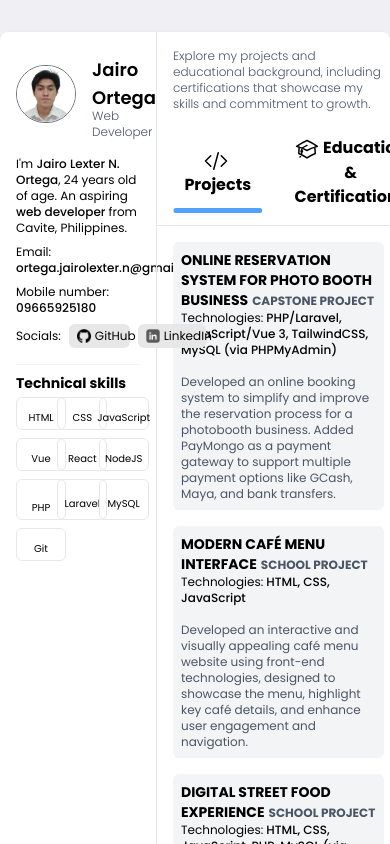
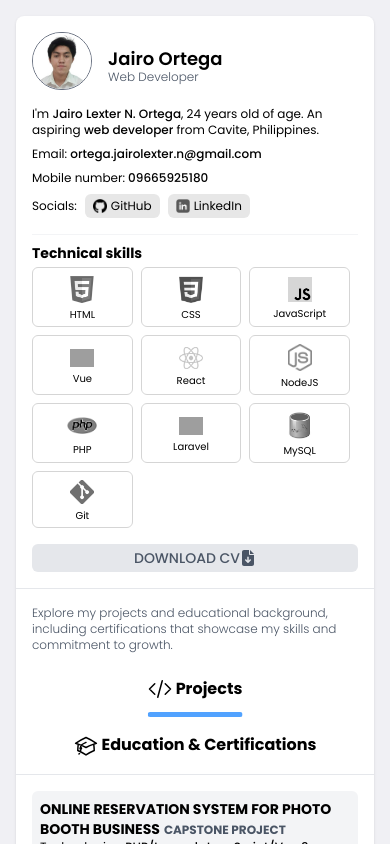
Before and after one commit to jai-xyz/my-portfolio, a React (Vite) app: page / in a window 390 px wide. Shown: the top 844 px of the page. Built offline with nearby package versions, Linux system fonts and the light colour scheme; grey boxes are pictures that could not be loaded.

Commit message:
make responsive from xxs to 2xl

```diff
--- a/src/App.jsx
+++ b/src/App.jsx
@@ -53,22 +53,22 @@ export default function App() {
   ];
 
   const [projects, setProjects] = useState(defaultProjects);
-  const contentRef = useRef(null);
-  const [isScrollable, setIsScrollable] = useState(false);
+  // const contentRef = useRef(null);
+  // const [isScrollable, setIsScrollable] = useState(false);
 
-  useEffect(() => {
-    if (contentRef.current) {
-      setIsScrollable(
-        contentRef.current.scrollHeight > contentRef.current.clientHeight
-      );
-    }
-  }, [activeTab, projects]);
+  // useEffect(() => {
+  //   if (contentRef.current) {
+  //     setIsScrollable(
+  //       contentRef.current.scrollHeight > contentRef.current.clientHeight
+  //     );
+  //   }
+  // }, [activeTab, projects]);
 
   return (
     // main body
-    <div className="max-w-5xl mx-auto h-full rounded-lg shadow bg-white mt-8 flex">
+    <div className="min-2xl:max-w-5xl min-xl:max-w-5xl min-lg:max-w-4xl min-md:max-w-2xl mx-4 min-xl:mx-auto h-full rounded-lg shadow bg-white min-lg:mt-8 min-xxs:mt-4  flex min-lg:flex-row min-lg:mx-auto min-md:mx-auto min-xxs:flex-col">
       {/* left side */}
-      <div className="w-2/5 px-4 py-4 flex flex-col justify-between">
+      <div className="min-lg:w-2/5 px-4 py-4 flex flex-col justify-between min-md:w-full">
         {/* image and name */}
         <div>
           <div className="flex justify-left items-center">
@@ -139,69 +139,69 @@ export default function App() {
           {/* technical skills with logo */}
           <div className="mt-2">
             <h3 className="text-sm font-bold">Technical skills</h3>
-            <div className="grid grid-cols-3 mt-1 gap-2 pe-2">
-              <div className="img-grayscale border rounded-md flex flex-col items-center justify-center px-6 pt-2 pb-1 ">
+            <div className="grid min-lg:grid-cols-3 mt-1 gap-2 pe-2 min-xs:grid-cols-5 min-xxs:grid-cols-3">
+              <div className="img-grayscale border border-gray-300 hover:border-gray-500 rounded-md flex flex-col items-center justify-center px-6 pt-2 pb-1 ">
                 <div>
                   <img src="./html.png" width={24} alt="html" />
                 </div>
                 <span className="text-[10px] mt-1">HTML</span>
               </div>
 
-              <div className="img-grayscale border rounded-md flex flex-col items-center justify-center px-6 pt-2 pb-1 ">
+              <div className="img-grayscale border border-gray-300 hover:border-gray-500  rounded-md flex flex-col items-center justify-center px-6 pt-2 pb-1 ">
                 <div>
                   <img src="./css.png" width={24} alt="css" />
                 </div>
                 <span className="text-[10px] mt-1">CSS</span>
               </div>
 
-              <div className="img-grayscale border rounded-md flex flex-col items-center justify-center px-6 pt-2 pb-1 ">
+              <div className="img-grayscale border border-gray-300 hover:border-gray-500  rounded-md flex flex-col items-center justify-center px-6 pt-2 pb-1 ">
                 <div>
                   <img src="./js.png" width={24} alt="js" />
                 </div>
                 <span className="text-[10px] mt-1">JavaScript</span>
               </div>
 
-              <div className="img-grayscale border rounded-md flex flex-col items-center justify-center px-6 pt-2 pb-1 ">
+              <div className="img-grayscale border border-gray-300 hover:border-gray-500  rounded-md flex flex-col items-center justify-center px-6 pt-2 pb-1 ">
                 <div>
                   <img src="./vue.png" width={24} alt="vue" />
                 </div>
                 <span className="text-[10px] mt-1">Vue</span>
               </div>
 
-              <div className="img-grayscale border rounded-md flex flex-col items-center justify-center px-6 pt-2 pb-1 ">
+              <div className="img-grayscale border border-gray-300 hover:border-gray-500  rounded-md flex flex-col items-center justify-center px-6 pt-2 pb-1 ">
                 <div>
                   <img src="./react.png" width={24} alt="react" />
                 </div>
                 <span className="text-[10px] mt-1">React</span>
               </div>
 
-              <div className="img-grayscale border rounded-md flex flex-col items-center justify-center px-6 pt-2 pb-1 ">
+              <div className="img-grayscale border border-gray-300 hover:border-gray-500  rounded-md flex flex-col items-center justify-center px-6 pt-2 pb-1 ">
                 <div>
                   <img src="./nodejs.png" width={24} alt="nodejs" />
                 </div>
                 <span className="text-[10px] mt-1">NodeJS</span>
               </div>
 
-              <div className="img-grayscale border rounded-md flex flex-col items-center justify-center px-6 pt-3 pb-1 ">
+              <div className="img-grayscale border border-gray-300 hover:border-gray-500   rounded-md flex flex-col items-center justify-center px-6 pt-3 pb-1 ">
                 <div>
                   <img src="./php.png" width={30} alt="php" />
                 </div>
                 <span className="text-[10px] mt-2">PHP</span>
               </div>
 
-              <div className="img-grayscale border rounded-md flex flex-col items-center justify-center px-6 pt-2 pb-1 ">
+              <div className="img-grayscale border border-gray-300 hover:border-gray-500  rounded-md flex flex-col items-center justify-center px-6 pt-2 pb-1 ">
                 <div>
                   <img src="./laravel.png" width={24} alt="laravel" />
                 </div>
                 <span className="text-[10px] mt-1">Laravel</span>
               </div>
-              <div className="img-grayscale  border rounded-md flex flex-col items-center justify-center px-6 pt-2 pb-1 ">
+              <div className="img-grayscale border border-gray-300 hover:border-gray-500  rounded-md flex flex-col items-center justify-center px-6 pt-2 pb-1 ">
                 <div>
                   <img src="./mysql.png" width={24} alt="mysql" />
                 </div>
                 <span className="text-[10px] mt-1">MySQL</span>
               </div>
-              <div className="img-grayscale  border rounded-md flex flex-col items-center justify-center px-6 pt-2 pb-1 ">
+              <div className="img-grayscale  border border-gray-300 hover:border-gray-500  rounded-md flex flex-col items-center justify-center px-6 pt-2 pb-1 ">
                 <div>
                   <img src="./git.png" width={24} alt="git" />
                 </div>
@@ -210,7 +210,7 @@ export default function App() {
             </div>
           </div>
         </div>
-        <div className="flex justify-center items-center mt-auto">
+        <div className="flex justify-center items-center min-lg:mt-auto min-xxs:mt-4">
           <button className="bg-gray-200 text-sm font-medium text-gray-600 hover:text-white hover:bg-blue-400  transition duration-300 ease-in-out  w-full py-1 rounded-md">
             <a href={resume} download="Resume_JairoOrtega.pdf">
               DOWNLOAD CV
@@ -227,15 +227,15 @@ export default function App() {
         </div>
       </div>
       {/* right side */}
-      <div className="w-3/4 py-4 border-l border-gray-200  ">
+      <div className="min-lg:w-3/4 py-4 min-lg:border-l min-lg:border-t-0 min-xxs:border-t border-gray-200">
         <div className="px-4 text-xs font-light text-gray-600">
           Explore my projects and educational background, including
           certifications that showcase my skills and commitment to growth.
         </div>
-        <div className="flex mx-auto items-center w-full border-b border-gray-200 mt-2">
+        <div className="flex mx-auto items-center min-sm:flex-row min-xxs:flex-col  w-full border-b border-gray-200 mt-2">
           <div
             onClick={() => handleTabChange("projects")}
-            className={`w-1/2 px-4 py-4 cursor-pointer text-center bg-white hover:bg-gray-100 relative`}
+            className={`min-sm:w-1/2 min-xxs:w-full px-4 py-4 cursor-pointer text-center bg-white hover:bg-gray-100 relative`}
           >
             <button className="font-bold relative">
               <svg
@@ -260,7 +260,7 @@ export default function App() {
           </div>
           <div
             onClick={() => handleTabChange("education")}
-            className={`w-1/2 px-4 py-4 cursor-pointer text-center bg-white hover:bg-gray-100 relative`}
+            className={`min-sm:w-1/2 min-xxs:w-full px-4 py-4 cursor-pointer text-center bg-white hover:bg-gray-100 relative`}
           >
             <button className="font-bold relative">
               <svg
@@ -285,15 +285,22 @@ export default function App() {
           </div>
         </div>
         <div
-          ref={contentRef}
-          className={`${
-            isScrollable
-              ? "overflow-y-scroll"
-              : activeTab === "education"
-              ? "overflow-y-scroll"
-              : ""
-          }`}
-          style={{ height: activeTab === "education" ? "550px" : "auto" }}
+        // ref={contentRef}
+        // className={`${
+        //   isScrollable
+        //     ? "overflow-y-scroll"
+        //     : activeTab === "education"
+        //     ? "overflow-y-scroll"
+        //     : ""
+        // }`}
+        // style={{
+        //   height:
+        //     activeTab === "education" && window.innerHeight > 768
+        //       ? "auto"
+        //       : activeTab === "education" && window.innerHeight < 768
+        //       ? "550px"
+        //       : "550px",
+        // }}
         >
           {activeTab === "projects" ? (
             projects.map((project) => (
```
